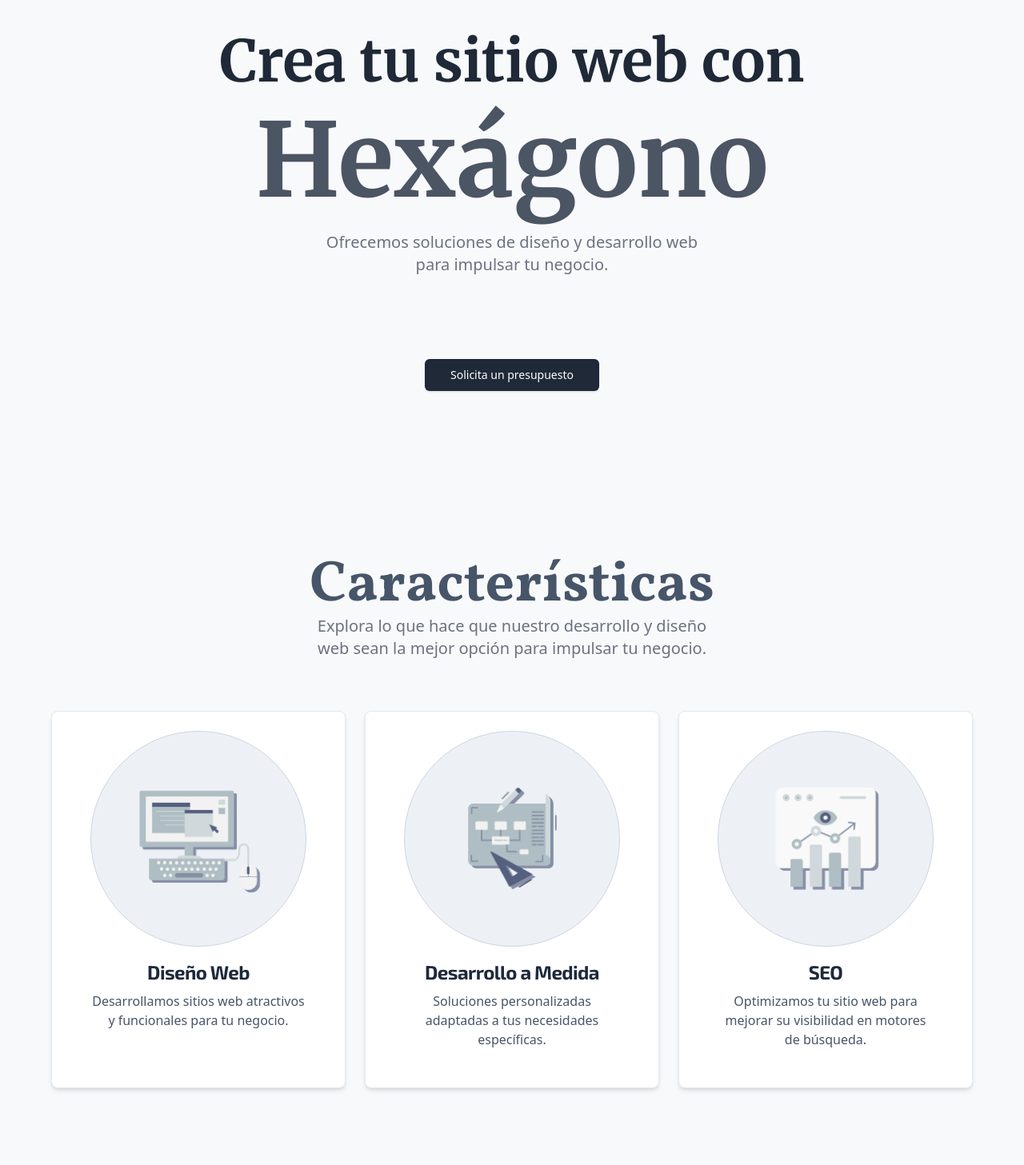
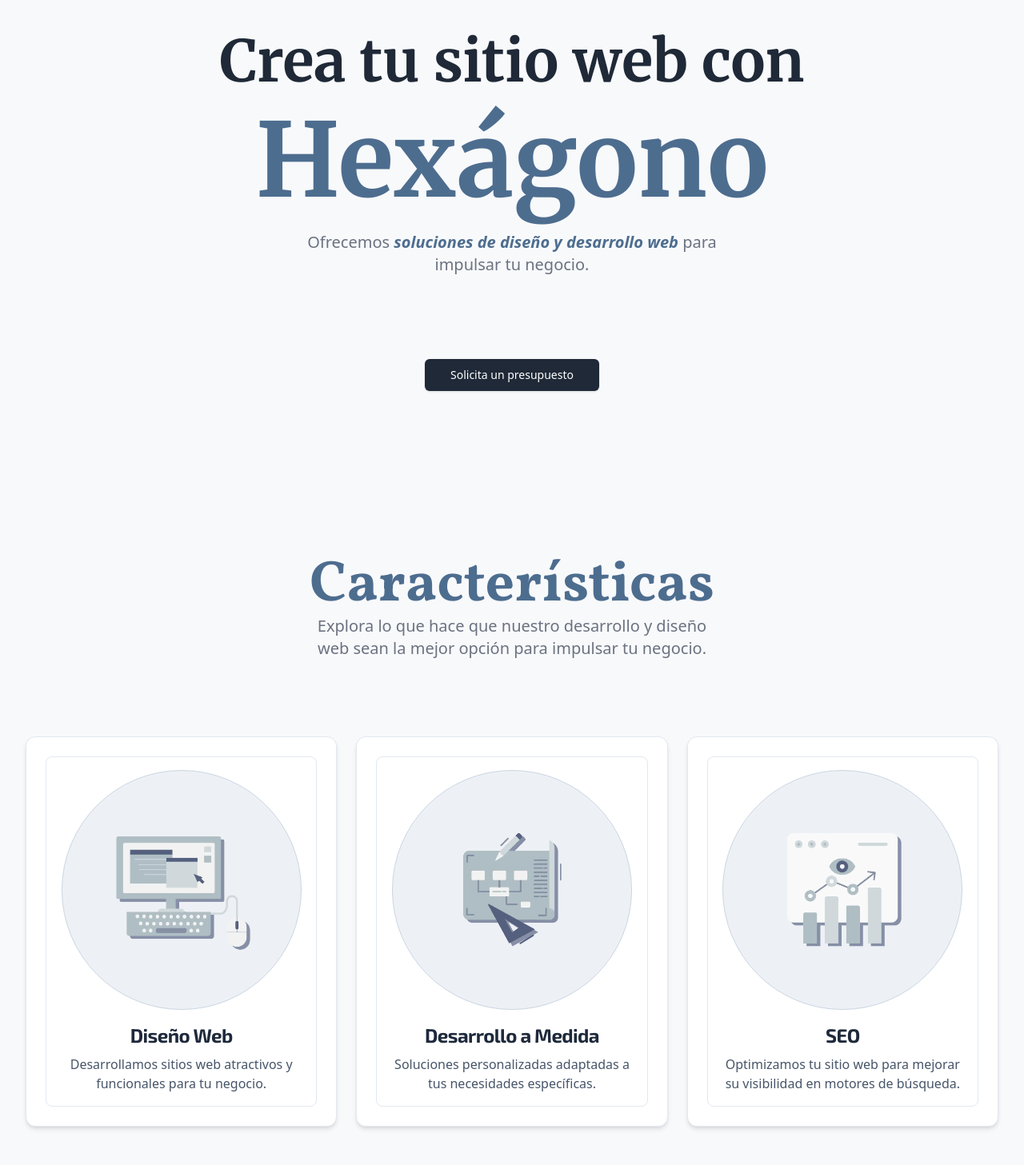
Before and after one commit to GRAMAPHENIA/sitio-oficial-hexagono, a Next.js app: page / in a window 1280 px wide. Shown: the part 140-1597 px from the top of the page at 80% size. Built offline with nearby package versions, Linux system fonts and the light colour scheme.

Commit message:
mods-color

```diff
--- a/src/app/globals.css
+++ b/src/app/globals.css
@@ -6,6 +6,8 @@
   :root {
     --background: 222.2 30% 98%;
     --foreground: 222.2 84% 4.9%;
+    --hexagon: 211, 30%, 43%;
+    --hexagon-foreground: 211, 30%, 65%;
     --card: 0 0% 100%;
     --card-foreground: 222.2 84% 4.9%;
     --popover: 0 0% 100%;
@@ -28,7 +30,7 @@
     --chart-2: 173 58% 39%;
     --chart-3: 197 37% 24%;
     --chart-4: 43 74% 66%;
-    --chart-5: 27 87% 67%;
+    --chart-5: 211, 30%, 43%;
   }
 
   .dark {
@@ -55,7 +57,7 @@
     --chart-2: 160 60% 45%;
     --chart-3: 30 80% 55%;
     --chart-4: 280 65% 60%;
-    --chart-5: 340 75% 55%;
+    --chart-5: 211, 30%, 43%;
   }
 }
 
--- a/src/components/custom/TopBar.tsx
+++ b/src/components/custom/TopBar.tsx
@@ -22,7 +22,7 @@ export default function Topbar() {
           width={300}
           height={300}
           style={{ width: "30px", height: "auto" }} // Control del tamaño por CSS
-          src={"/brand/logo-hexagono.webp"}
+          src={"/brand/logo-hexagono.png"}
           alt="Logo"
         />
       </div>
--- a/src/components/custom/design-web/DesignWeb.tsx
+++ b/src/components/custom/design-web/DesignWeb.tsx
@@ -84,7 +84,7 @@ const DesignWeb = () => {
                   >
                     {advantage.title}
                   </span>
-                  <p className="px-16 lg:px-0 text-balance">{advantage.content}</p>
+                  <p className="px-16 lg:px-0">{advantage.content}</p>
                 </section>
               </li>
             ))}
--- a/src/components/custom/features/FeatureCard.tsx
+++ b/src/components/custom/features/FeatureCard.tsx
@@ -9,15 +9,16 @@ interface FeatureCardProps {
 
 export default function FeatureCard({ feature }: FeatureCardProps) {
   return (
-    <Card className="p-6 shadow-md border border-slate-200 dark:border-slate-700 rounded-lg mx-4 lg:mx-0 ">
-      <CardContent className="flex flex-col justify-center items-center text-center">
+    <Card className="p-6 shadow-md">
+      <CardContent className="flex flex-col justify-between items-center h-full border p-4 rounded-lg">
         <div className="mb-4">
           <Image
             src={feature.iconSrc}
             alt={feature.alt}
             width={300}
             height={300}
-            className="bg-slate-200/60 dark:bg-slate-600/10 rounded-full border border-slate-300 dark:border-slate-500"
+            className="bg-slate-200/60 dark:bg-slate-600/10 rounded-full border border-slate-300 dark:border-slate-500 ;
+            "
           />
         </div>
         <CardTitle
--- a/src/components/custom/features/Features.tsx
+++ b/src/components/custom/features/Features.tsx
@@ -8,7 +8,7 @@ export default function Features() {
   return (
     <div className="flex flex-col justify-center items-center text-center mt-24">
       <h1
-        className={`${vollkorn.className} text-4xl lg:text-7xl font-black text-slate-600 dark:text-slate-300`}
+        className={`${vollkorn.className} text-4xl lg:text-7xl font-black text-hexagon dark:text-hexagon-foreground`}
       >
         Características
       </h1>
@@ -16,7 +16,7 @@ export default function Features() {
         Explora lo que hace que nuestro desarrollo y diseño web sean la mejor
         opción para impulsar tu negocio.
       </p>
-      <section className="grid grid-cols-1 md:grid-cols-3 gap-6 w-full max-w-6xl mx-auto">
+      <section className="grid grid-cols-1 md:grid-cols-2 lg:grid-cols-3 gap-6 p-8">
         {featuresData.map((feature, index) => (
           <FeatureCard key={index} feature={feature} />
         ))}
--- a/src/components/custom/header.tsx
+++ b/src/components/custom/header.tsx
@@ -24,13 +24,16 @@ export default function Header() {
         Crea tu sitio web con
       </h1>
       <span
-        className={`${merriweather.className} text-6xl lg:text-9xl font-black text-gray-600 dark:text-gray-300 mb-6`}
+        className={`${merriweather.className} text-6xl lg:text-9xl font-black text-chart-5 dark:text-chart-5 mb-6`}
       >
         Hexágono
       </span>
-      <p className="lg:text-xl text-gray-500 dark:text-gray-300 max-w-72 md:max-w-md lg:max-w-lg mb-16">
-        Ofrecemos soluciones de diseño y desarrollo web para impulsar tu
-        negocio.
+      <p className="lg:text-xl text-gray-500 dark:text-gray-400 max-w-72 md:max-w-md lg:max-w-lg mb-16">
+        Ofrecemos{" "}
+        <span className="font-semibold text-hexagon dark:text-hexagon-foreground italic">
+          soluciones de diseño y desarrollo web
+        </span>{" "}
+        para impulsar tu negocio.
       </p>
       <Button
         onClick={handleBudget}
--- a/src/components/custom/portfolio/Portfolio.tsx
+++ b/src/components/custom/portfolio/Portfolio.tsx
@@ -17,7 +17,7 @@ export default function Portfolio() {
       <p className="text-xl text-gray-500 dark:text-gray-300 max-w-sm md:max-w-md lg:max-w-lg mb-16">
         Conoce cómo nuestros proyectos destacan por la calidad y creatividad en cada solución de diseño y desarrollo web.
       </p>
-      <div className="mt-8 grid grid-cols-1 md:grid-cols-2 lg:grid-cols-3 gap-6">
+      <div className="grid grid-cols-1 md:grid-cols-2 lg:grid-cols-3 gap-6 p-8">
         {projects.map((project, index) => (
           <ProjectCard key={index} project={project} />
         ))}
--- a/src/components/custom/portfolio/ProjectCard.tsx
+++ b/src/components/custom/portfolio/ProjectCard.tsx
@@ -11,7 +11,7 @@ interface ProjectCardProps {
 export default function ProjectCard({ project }: ProjectCardProps) {
   return (
     <Card className="p-6 shadow-md mx-4 lg:mx-0">
-      <CardContent>
+      <CardContent className="flex flex-col justify-between items-center h-full border p-4 rounded-lg">
         <Image
           src={project.imageSrc}
           alt={project.altText}
--- a/src/data/projects.ts
+++ b/src/data/projects.ts
@@ -11,7 +11,7 @@ export const projects: Project[] = [
   },
   {
     title: "El 'Metodo' ADULMA",
-    description: "Metodo de Gimnasia para Adultos Mayores",
+    description: "Gimnasia para Adultos Mayores",
     imageSrc: "/portfolio/metodo.svg",
     altText: "El Metodo ADULMA",
     url: "https://elmetodoadulma.com",
--- a/tailwind.config.ts
+++ b/tailwind.config.ts
@@ -16,6 +16,10 @@ const config: Config = {
       colors: {
         background: "hsl(var(--background))",
         foreground: "hsl(var(--foreground))",
+        hexagon: {
+          DEFAULT: "hsl(var(--hexagon))",
+          foreground: "hsl(var(--hexagon-foreground))",
+        },
         card: {
           DEFAULT: "hsl(var(--card))",
           foreground: "hsl(var(--card-foreground))",
```
Also changed, not shown: public/brand/logo-hexagono.png (added).
